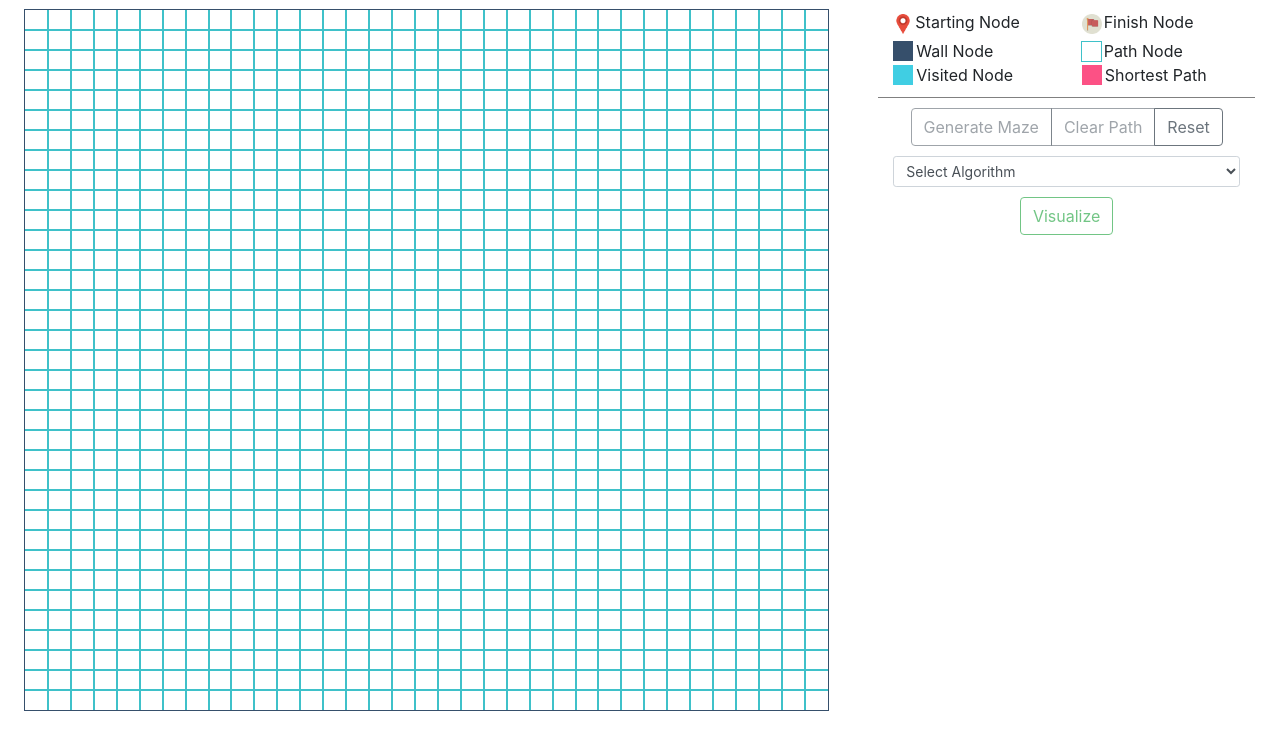
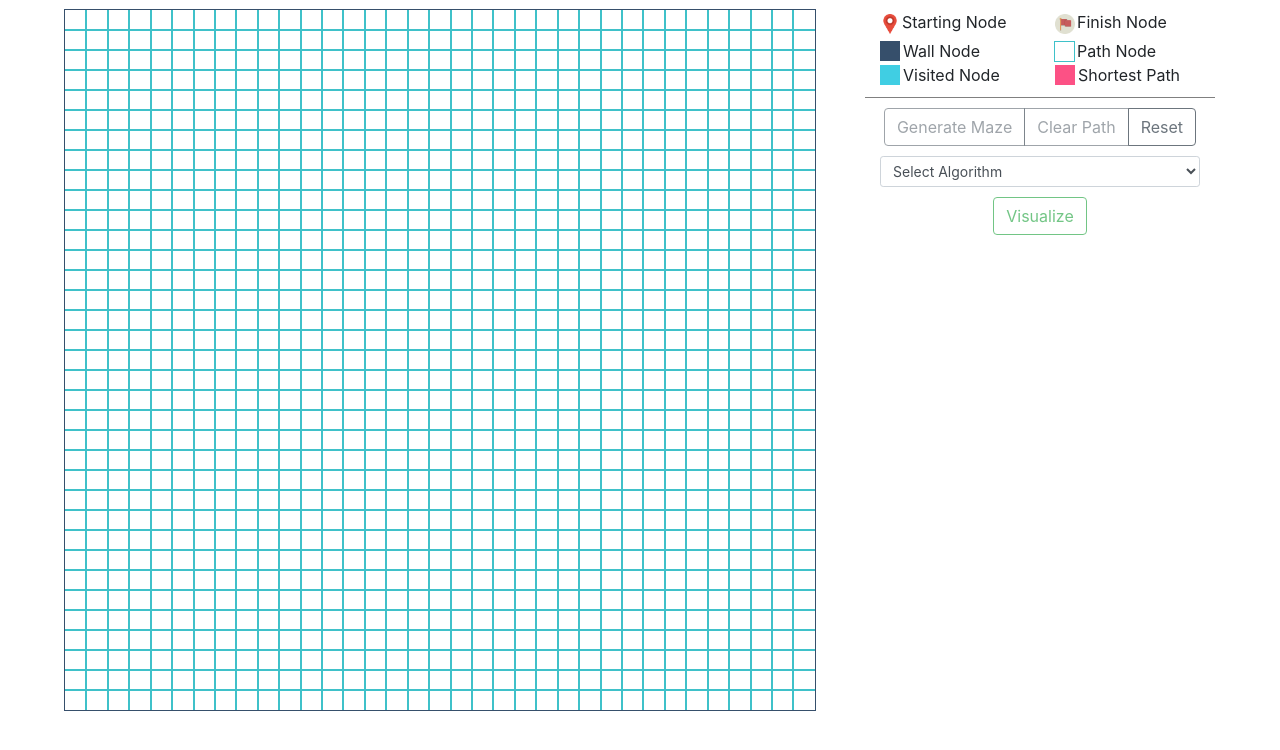
Before and after one commit to jannomeister/pathfinder, a React (Create React App) app: page / in a window 1280 px wide. Shown: the top 750 px of the page. Built offline with nearby package versions, Linux system fonts and the light colour scheme.

Commit message:
feat(styling): added max-width to the main container

```diff
--- a/src/PathFindingVisualizer/PathFindingVisualizer.js
+++ b/src/PathFindingVisualizer/PathFindingVisualizer.js
@@ -175,7 +175,7 @@ const PathFindingVisualizer = props => {
   }
 
   return (
-    <Container fluid>
+    <Container fluid style={{ maxWidth: 1200 }}>
       <Row>
         <Col xs={8}>
           <Board nodes={nodes} onClick={onClick} />
```
